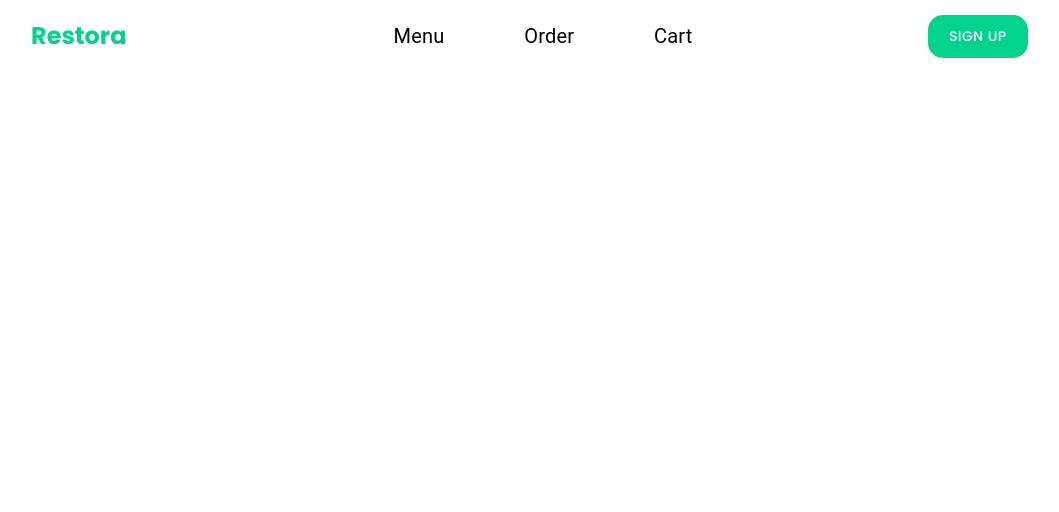
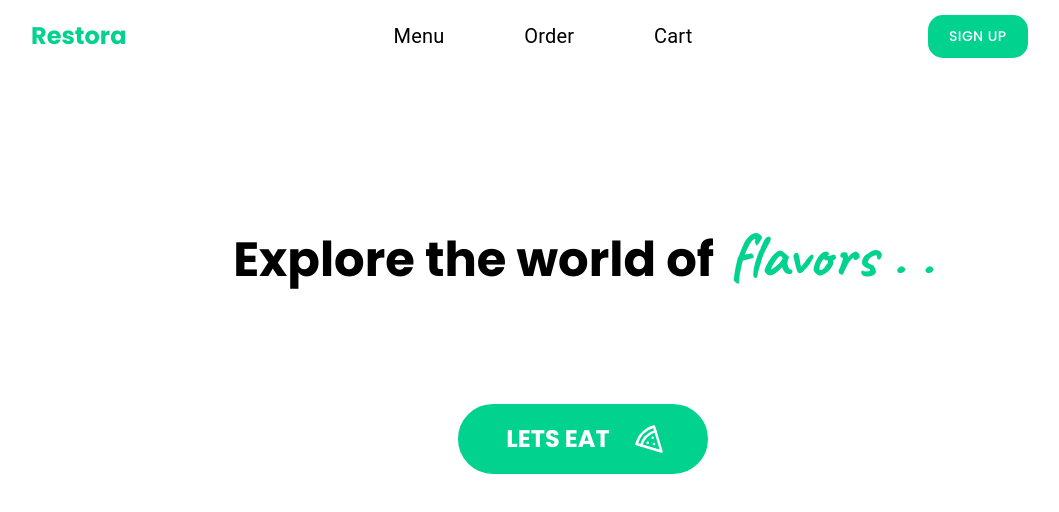
Before and after one commit to rohitcodism/Restora, a React (Vite) app: page / in a window 1280 px wide. Shown: the top 512 px of the page, without its empty margins (57-1116 px from the left). Built offline with nearby package versions, Linux system fonts and the light colour scheme.

Commit message:
Hero-section-wip

```diff
--- a/index.html
+++ b/index.html
@@ -5,9 +5,11 @@
   <meta charset="UTF-8" />
   <meta name="viewport" content="width=device-width, initial-scale=1.0" />
   <link rel="preconnect" href="https://fonts.googleapis.com">
+  <link rel="preconnect" href="https://fonts.googleapis.com">
+  <link rel="preconnect" href="https://fonts.googleapis.com">
   <link rel="preconnect" href="https://fonts.gstatic.com" crossorigin>
   <link
-    href="https://fonts.googleapis.com/css2?family=Poppins:ital,wght@0,100;0,200;0,300;0,400;0,500;0,600;0,700;0,800;0,900;1,100;1,200;1,300;1,400;1,500;1,600;1,700;1,800;1,900&family=Rubik:ital,wght@0,300;0,400;0,500;0,600;0,700;0,800;0,900;1,300;1,400;1,500;1,600;1,700;1,800;1,900&display=swap"
+    href="https://fonts.googleapis.com/css2?family=Caveat:wght@400;500;600;700&family=Pacifico&family=Poppins:ital,wght@0,100;0,200;0,300;0,400;0,500;0,600;0,700;0,800;0,900;1,100;1,200;1,300;1,400;1,500;1,600;1,700;1,800;1,900&family=Rubik:ital,wght@0,300;0,400;0,500;0,600;0,700;0,800;0,900;1,300;1,400;1,500;1,600;1,700;1,800;1,900&display=swap"
     rel="stylesheet">
   <title>Restora</title>
 </head>
--- a/package.json
+++ b/package.json
@@ -14,6 +14,7 @@
     "@emotion/styled": "^11.11.0",
     "@mui/material": "^5.14.16",
     "framer-motion": "^10.16.4",
+    "lucide-react": "^0.292.0",
     "react": "^18.2.0",
     "react-dom": "^18.2.0",
     "react-router-dom": "^6.18.0",
--- a/src/App.jsx
+++ b/src/App.jsx
@@ -2,6 +2,7 @@ import { Home } from "./Pages/Home"
 import { Order } from "./Pages/Order"
 import { Cart } from "./Pages/Cart"
 import { Showcase } from "./Pages/Showcase"
+import { Menu } from "./Pages/Menu"
 import { Route, Routes } from "react-router-dom"
 
 function App() {
@@ -10,7 +11,8 @@ function App() {
     <>
       <Routes>
         <Route path="/" element={<Home />} />
-        <Route path="/Order" element={<Order />} />
+        <Route path="/menu" element={<Menu />} />
+        <Route path="/order" element={<Order />} />
         <Route path="/cart" element={<Cart />} />
       </Routes>
     </>
--- /dev/null
+++ b/src/Components/Hero.jsx
@@ -0,0 +1,24 @@
+import { Button, Container, Typography } from "@mui/material";
+import { Pizza } from "lucide-react";
+import { motion } from "framer-motion";
+import { useState } from "react";
+
+export const PizzaRotate = ({hovered}) => {
+    return(
+        <motion.div  style={{display : "flex", justifyContent : "center", alignItems : "center"}} animate={{rotate : hovered ? -55 : 0}}>
+            <Pizza size={30} />
+        </motion.div>
+    );
+}
+
+export const Hero = () => {
+
+    const[hovered, setHovered] = useState(false);
+
+    return(
+        <Container sx={{display : "flex", flexDirection : "column", alignItems : "center", alignContent : "center", mt : "10rem", height : "100%"}}>
+            <Typography variant="h3" sx={{fontFamily: "Poppins, sans-serif", fontWeight : "bold", textAlign : "center"}}>Explore the world of<span style={{color : "#01D28E", fontFamily : "Caveat, cursive", fontWeight : "SemiBold", fontSize : "4rem", paddingLeft : "1rem"}}>flavors . . </span></Typography>
+            <Button onMouseEnter={() =>(setHovered(true))} onMouseLeave={() => (setHovered(false))} variant="contained" sx={{backgroundColor : "#01D28E", border : "3px solid #01D28E", borderRadius : "40px", width : "250px",height : "70px", borderColor : "#01D28E", fontFamily : "Poppins, sans-serif", fontSize : "1rem", fontWeight : "Bold", mt : "7rem", "&:hover":{backgroundColor : "#FFFFFF", color : "#01D28E"}}} endIcon={<PizzaRotate hovered={hovered} />} disableElevation><Typography variant="h5" sx={{fontWeight : "bold", fontFamily : "Poppins, sans-serif", pr : "1rem"}}>Lets eat</Typography></Button>
+        </Container>
+    );
+}
--- a/src/Components/Navbar.jsx
+++ b/src/Components/Navbar.jsx
@@ -8,9 +8,9 @@ export const Navbar = () => {
                 <Typography variant="h5" sx={{fontFamily: "Poppins, sans-serif", fontWeight: "Bold", color:"#01D28E"}}><Link to="/" style={{textDecoration : "none", color:"#01D28E"}}>Restora</Link></Typography>
             </Container>
             <Container sx={{ display : "flex", alignItems : "center"}}>
-                <Link style={{textDecoration : "none"}}><Typography variant="h6" sx={{fontWeight : "regular", mr : "5rem", color : "#000000", "&:hover":{color:"#01D28E"}}}>Menu</Typography></Link>
-                <Link style={{textDecoration: "none"}}><Typography variant="h6" sx={{fontWeight : "regular", mr : "5rem", color : "#000000", "&:hover":{color:"#01D28E"}}}>Order</Typography></Link>
-                <Link style={{textDecoration: "none"}}><Typography variant="h6" sx={{fontWeight : "regular", mr : "5rem", color : "#000000", "&:hover":{color:"#01D28E"}}}>Cart</Typography></Link>
+                <Link to="/menu" style={{textDecoration : "none"}}><Typography variant="h6" sx={{fontWeight : "regular", mr : "5rem", color : "#000000", "&:hover":{color:"#01D28E"}}}>Menu</Typography></Link>
+                <Link to="/order" style={{textDecoration: "none"}}><Typography variant="h6" sx={{fontWeight : "regular", mr : "5rem", color : "#000000", "&:hover":{color:"#01D28E"}}}>Order</Typography></Link>
+                <Link to="/cart" style={{textDecoration: "none"}}><Typography variant="h6" sx={{fontWeight : "regular", mr : "5rem", color : "#000000", "&:hover":{color:"#01D28E"}}}>Cart</Typography></Link>
             </Container>
             <Container sx={{display : "flex", justifyContent : "center", alignItems : "center"}}>
                 <Button variant="contained" sx={{border : "3.5px solid #01D28E", borderRadius : "15px", width : "100px", backgroundColor : "#01D28E", textAlign : "center", fontFamily : "Poppins, sans-serif", fontWeight : "medium", boxShadow : "none", "&:hover":{ backgroundColor : "#FFFFFF", border: "3.5px solid #01D28E", color : "#01D28E", boxShadow : "none"}}}>
--- a/src/Pages/Home.jsx
+++ b/src/Pages/Home.jsx
@@ -1,10 +1,12 @@
 import { Box } from "@mui/material";
 import { Navbar } from "../Components/Navbar";
+import { Hero } from "../Components/Hero";
 
 export const Home = () => {
     return(
-        <Box>
+        <Box  sx={{display : "flex", flexDirection : "column", alignContent : "space-evenly", height : "100vh", width : "100vw"}}>
             <Navbar />
+            <Hero />
         </Box>
     );
 }
--- /dev/null
+++ b/src/Pages/Menu.jsx
@@ -0,0 +1,9 @@
+import { Box } from "@mui/material";
+
+export const Menu = () => {
+    return(
+        <Box>
+            Menu
+        </Box>
+    );
+}
```
Also changed, not shown: 1 other file (tests, documents, lock files or other folders).
